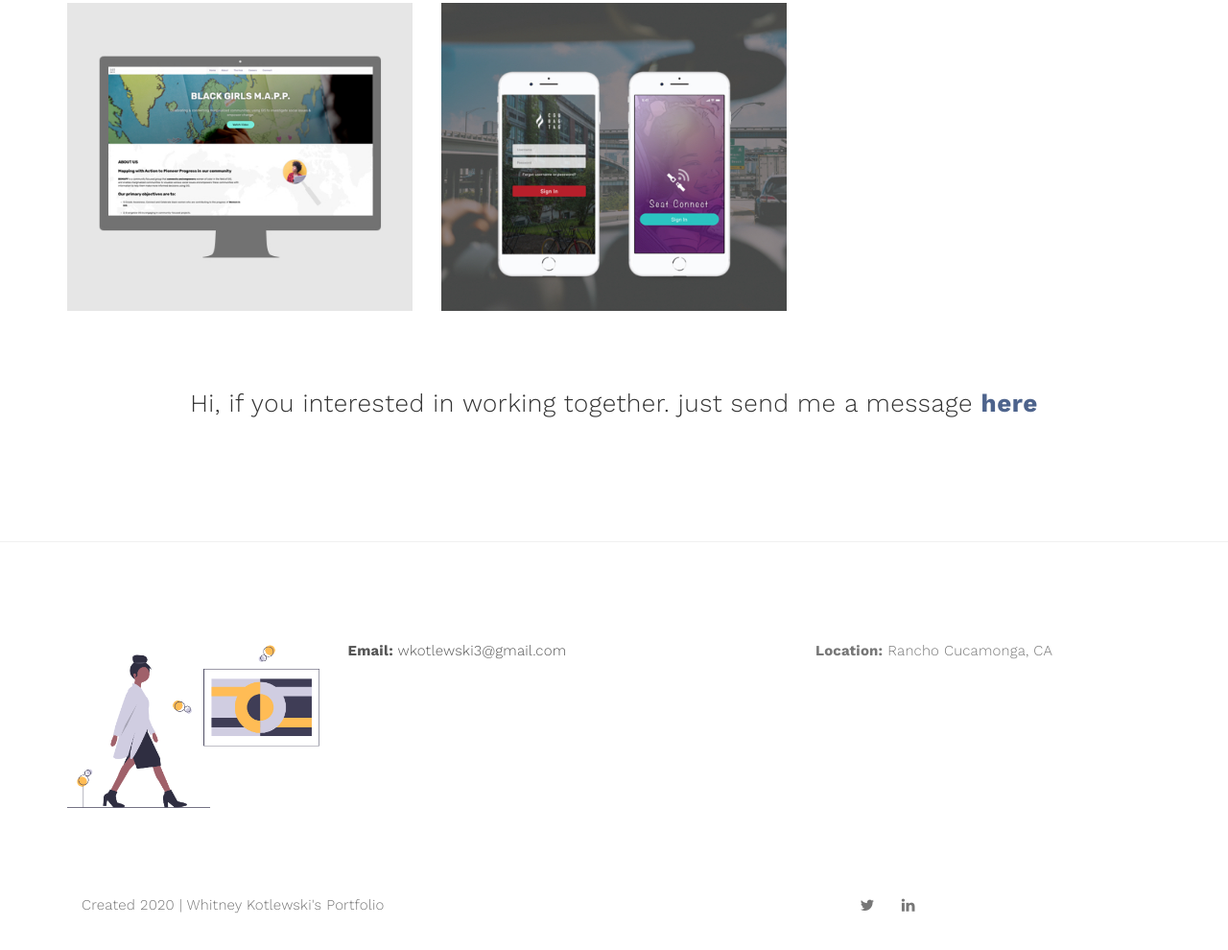
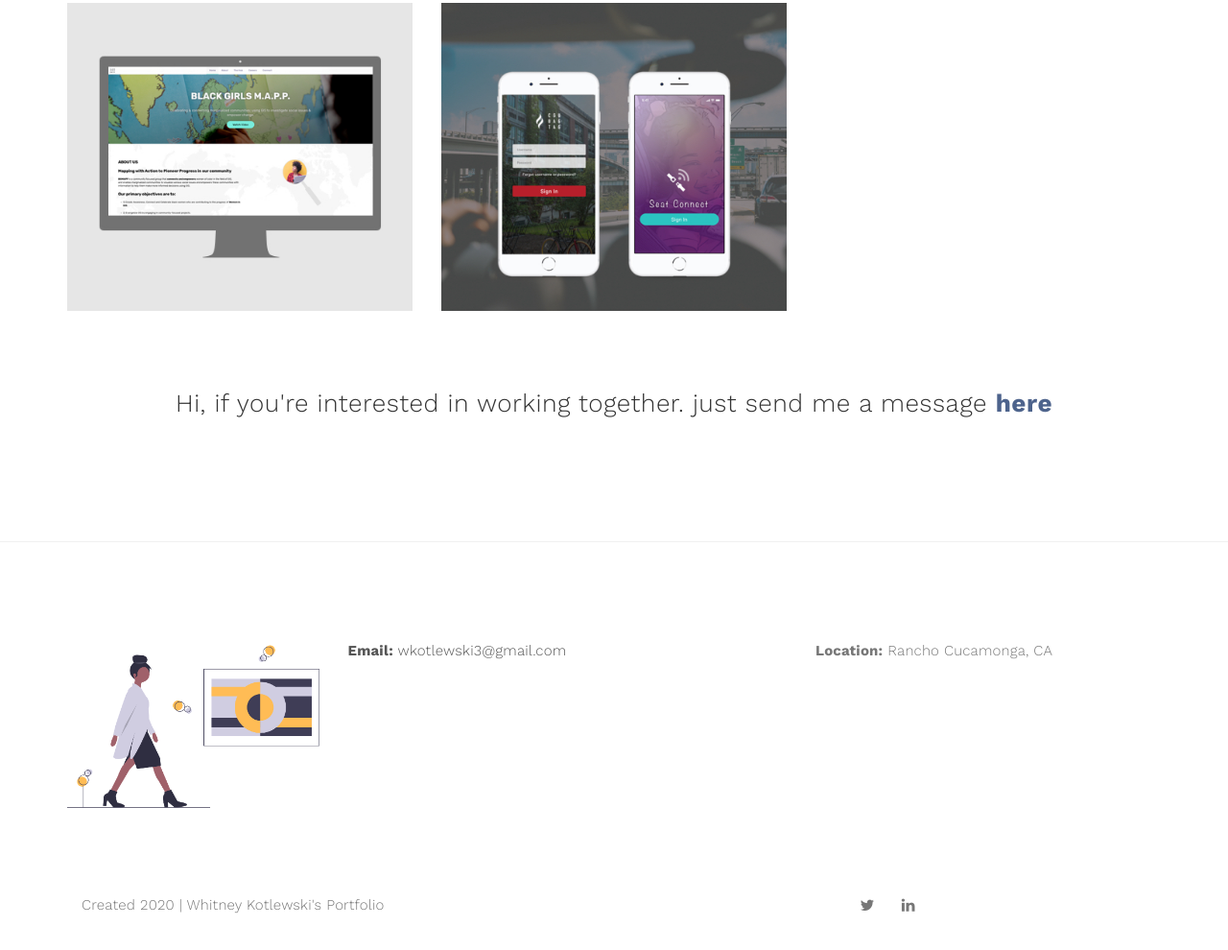
Before and after one commit to wkotlewski/wkotlewski.github.io, a plain HTML site: page index.html in a window 1280 px wide. Shown: the part 1330-2320 px from the top of the page at 96% size. Drawn offline with nearby package versions, Linux system fonts and the light colour scheme.

Commit message:
Update index.html

```diff
--- a/index.html
+++ b/index.html
@@ -189,7 +189,7 @@
                </div>
 
                <div class="col-md-12 col-sm-12 text-center">
-                    <h3>Hi, if you interested in working together. just send me a message <a href="mailto:wkotlewski3@gmail.com"><b>here</b></a></h3>
+                    <h3>Hi, if you're interested in working together. just send me a message <a href="mailto:wkotlewski3@gmail.com"><b>here</b></a></h3>
                </div>
 
           </div>
```
